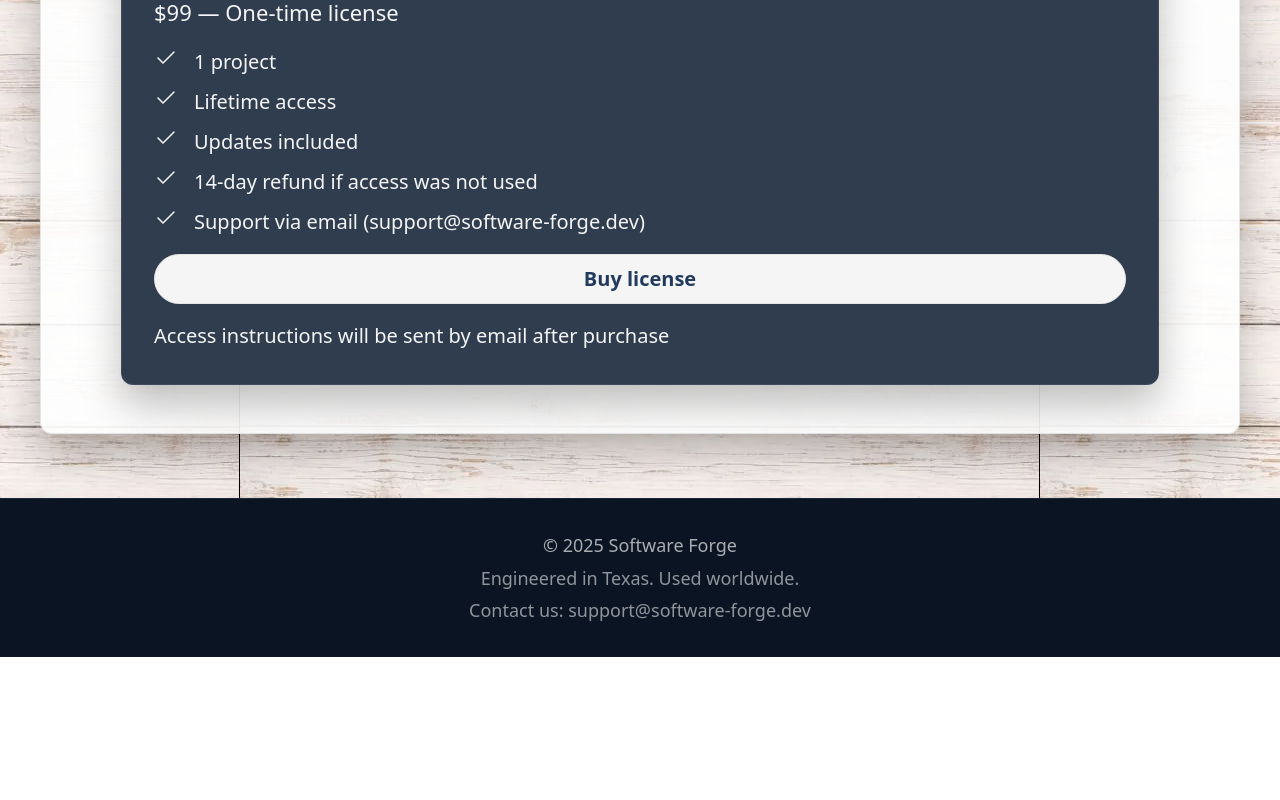
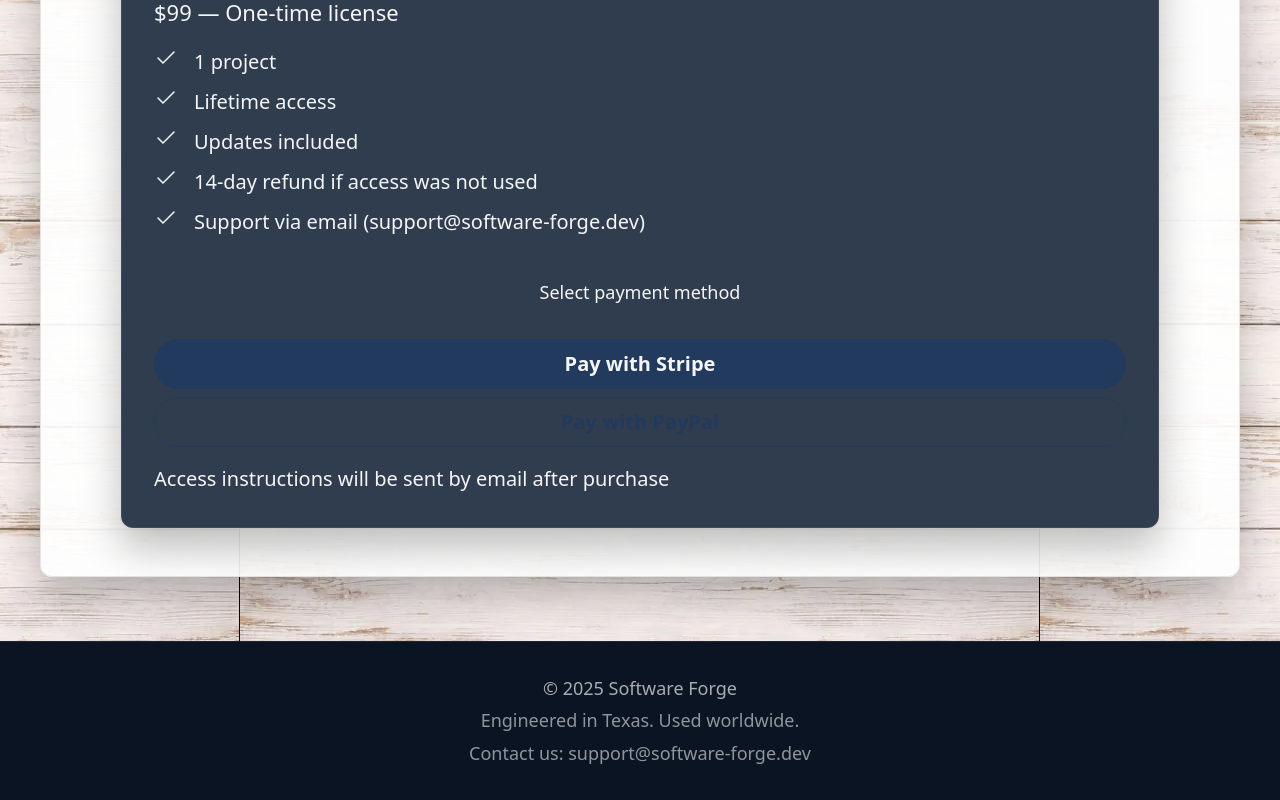
Before and after one commit to Grammeri/nextjs-landing, a Next.js app: page /products/authforge in a window 1280 px wide. Shown: the part 3673-4473 px from the top of the page. Before the commit the page ends 4330 px from the top, so only its background shows below. Built offline with nearby package versions, Linux system fonts and the light colour scheme.

Commit message:
feat(pricing): replace CTA with payment buttons

```diff
--- a/src/shared/config/products/authforge.ts
+++ b/src/shared/config/products/authforge.ts
@@ -13,7 +13,5 @@ export const AUTHFORGE_PRICING_CARD: PricingCardProps = {
     { text: '14-day refund if access was not used' },
     { text: `Support via email (${AUTHFORGE_SUPPORT_EMAIL})` },
   ],
-  ctaLabel: 'Buy license',
-  ctaHref: '/pricing?product=authforge',
   footerNote: 'Access instructions will be sent by email after purchase',
 };
--- a/src/shared/config/products/pricing.ts
+++ b/src/shared/config/products/pricing.ts
@@ -12,7 +12,5 @@ export const PRICING_CARDS: PricingCardProps[] = [
       { text: 'Clean tooling & setup' },
       { text: 'Hiring-focused structure' },
     ],
-    ctaLabel: 'View product',
-    ctaHref: '/products/nextjs-test-kit',
   },
 ];
--- /dev/null
+++ b/src/shared/ui/payment-buttons/PaypalButton.tsx
@@ -0,0 +1,13 @@
+import { Button } from '@/shared/ui/button';
+
+type Props = {
+  onClick?: () => void | Promise<void>;
+};
+
+export function PaypalButton({ onClick }: Props) {
+  return (
+    <Button variant="secondary" onClick={onClick}>
+      Pay with PayPal
+    </Button>
+  );
+}
--- /dev/null
+++ b/src/shared/ui/payment-buttons/StripeButton.tsx
@@ -0,0 +1,13 @@
+import { Button } from '@/shared/ui/button';
+
+type Props = {
+  onClick?: () => void | Promise<void>;
+};
+
+export function StripeButton({ onClick }: Props) {
+  return (
+    <Button variant="primary" onClick={onClick}>
+      Pay with Stripe
+    </Button>
+  );
+}
--- a/src/shared/ui/pricing-card/PricingCard.module.css
+++ b/src/shared/ui/pricing-card/PricingCard.module.css
@@ -40,3 +40,18 @@
   width: var(--spacing-lg);
   height: var(--spacing-lg);
 }
+
+.paymentTitle {
+  margin-top: var(--spacing-lg);
+  margin-bottom: var(--spacing-md);
+  font-size: var(--font-size-sm);
+  font-weight: var(--font-weight-medium);
+  color: var(--color-on-image-secondary);
+  text-align: center;
+}
+
+.paymentButtons {
+  display: flex;
+  flex-direction: column;
+  gap: var(--spacing-sm);
+}
--- a/src/shared/ui/pricing-card/PricingCard.tsx
+++ b/src/shared/ui/pricing-card/PricingCard.tsx
@@ -1,7 +1,7 @@
-import type { MouseEvent } from 'react';
-import { Button } from '@/shared/ui/button';
 import { CheckIcon } from '@/shared/ui/icons';
 import { ProductCard } from '@/shared/ui/product-card/ProductCard';
+import { PaypalButton } from '@/shared/ui/payment-buttons/PaypalButton';
+import { StripeButton } from '@/shared/ui/payment-buttons/StripeButton';
 import styles from './PricingCard.module.css';
 
 export type PricingFeature = {
@@ -13,9 +13,9 @@ export type PricingCardProps = {
   description: string;
   price: string;
   features: PricingFeature[];
-  ctaLabel: string;
-  ctaHref: string;
-  onCtaClick?: () => void | Promise<void>;
+  paymentTitle?: string;
+  onPayWithStripe?: () => void | Promise<void>;
+  onPayWithPaypal?: () => void | Promise<void>;
   footerNote?: string;
 };
 
@@ -24,18 +24,11 @@ export function PricingCard({
   description,
   price,
   features,
-  ctaLabel,
-  ctaHref,
-  onCtaClick,
+  paymentTitle,
+  onPayWithStripe,
+  onPayWithPaypal,
   footerNote,
 }: PricingCardProps) {
-  const handleCtaClick = onCtaClick
-    ? (event: MouseEvent<HTMLAnchorElement>) => {
-        event.preventDefault();
-        void onCtaClick();
-      }
-    : undefined;
-
   return (
     <ProductCard interactive={false}>
       <div className={styles.card}>
@@ -52,9 +45,11 @@ export function PricingCard({
             </li>
           ))}
         </ul>
-        <Button as="a" href={ctaHref} variant="inverted" onClick={handleCtaClick}>
-          {ctaLabel}
-        </Button>
+        {paymentTitle && <p className={styles.paymentTitle}>{paymentTitle}</p>}
+        <div className={styles.paymentButtons}>
+          {onPayWithStripe && <StripeButton onClick={onPayWithStripe} />}
+          {onPayWithPaypal && <PaypalButton onClick={onPayWithPaypal} />}
+        </div>
         {footerNote ? <p className={styles.footerNote}>{footerNote}</p> : null}
       </div>
     </ProductCard>
--- a/src/shared/ui/product-pricing/AuthForgePricingCard.tsx
+++ b/src/shared/ui/product-pricing/AuthForgePricingCard.tsx
@@ -4,11 +4,11 @@ import { AUTHFORGE_PRICING_CARD } from '@/shared/config/products/authforge';
 import { PricingCard } from '@/shared/ui/pricing-card';
 
 export default function AuthForgePricingCard() {
-  const handleBuyAuthForge = async () => {
+  const handleBuyAuthForge = async (provider: 'stripe' | 'paypal') => {
     const res = await fetch('/api/billing/checkout', {
       method: 'POST',
       headers: { 'Content-Type': 'application/json' },
-      body: JSON.stringify({ productId: 'authforge', provider: 'stripe' }),
+      body: JSON.stringify({ productId: 'authforge', provider }),
     });
 
     const data = await res.json();
@@ -23,8 +23,9 @@ export default function AuthForgePricingCard() {
   return (
     <PricingCard
       {...AUTHFORGE_PRICING_CARD}
-      ctaHref={AUTHFORGE_PRICING_CARD.ctaHref}
-      onCtaClick={handleBuyAuthForge}
+      paymentTitle="Select payment method"
+      onPayWithStripe={() => handleBuyAuthForge('stripe')}
+      onPayWithPaypal={() => handleBuyAuthForge('paypal')}
     />
   );
 }
--- a/src/shared/ui/product-pricing/NextJsTestKitPricingCard.tsx
+++ b/src/shared/ui/product-pricing/NextJsTestKitPricingCard.tsx
@@ -4,7 +4,7 @@ import { PRICING_CARDS } from '@/shared/config/products/pricing';
 import { PricingCard } from '@/shared/ui/pricing-card';
 
 export default function NextJsTestKitPricingCard() {
-  const card = PRICING_CARDS.find((c) => c.ctaHref === '/products/nextjs-test-kit');
+  const card = PRICING_CARDS.find((c) => c.title === 'Next.js Test Assignment Kit');
 
   if (!card) return null;
 
```
